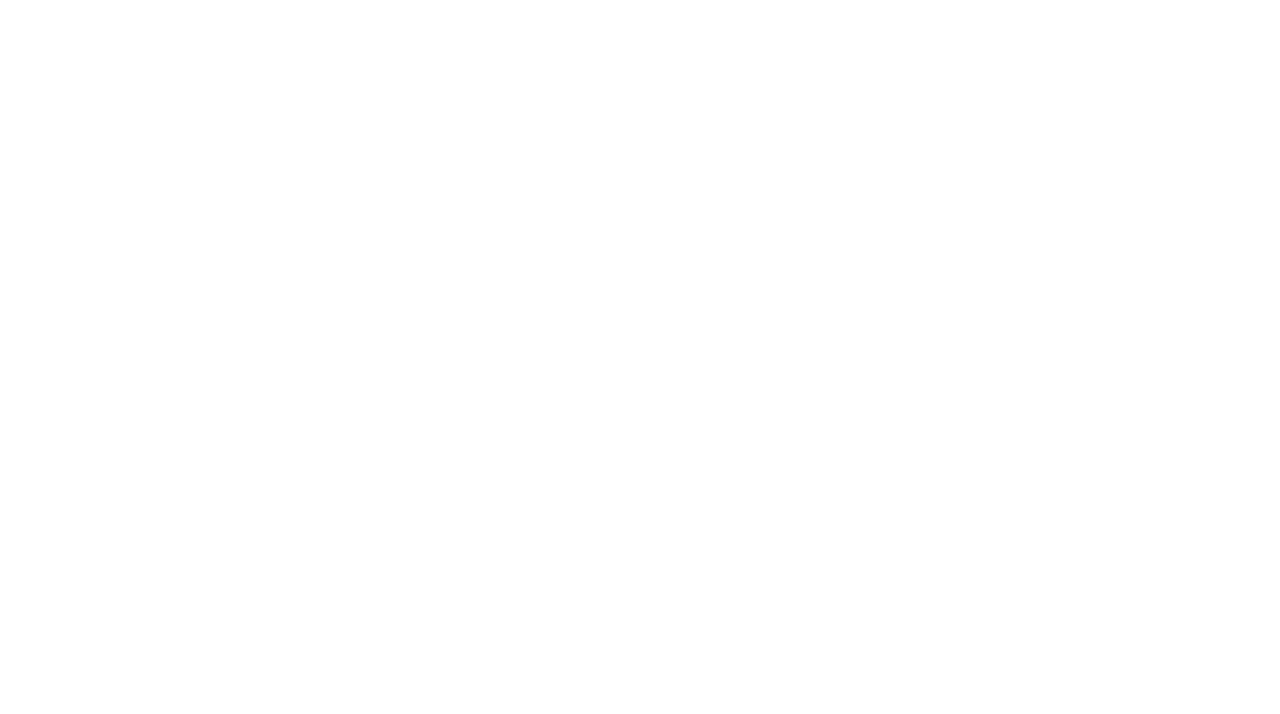
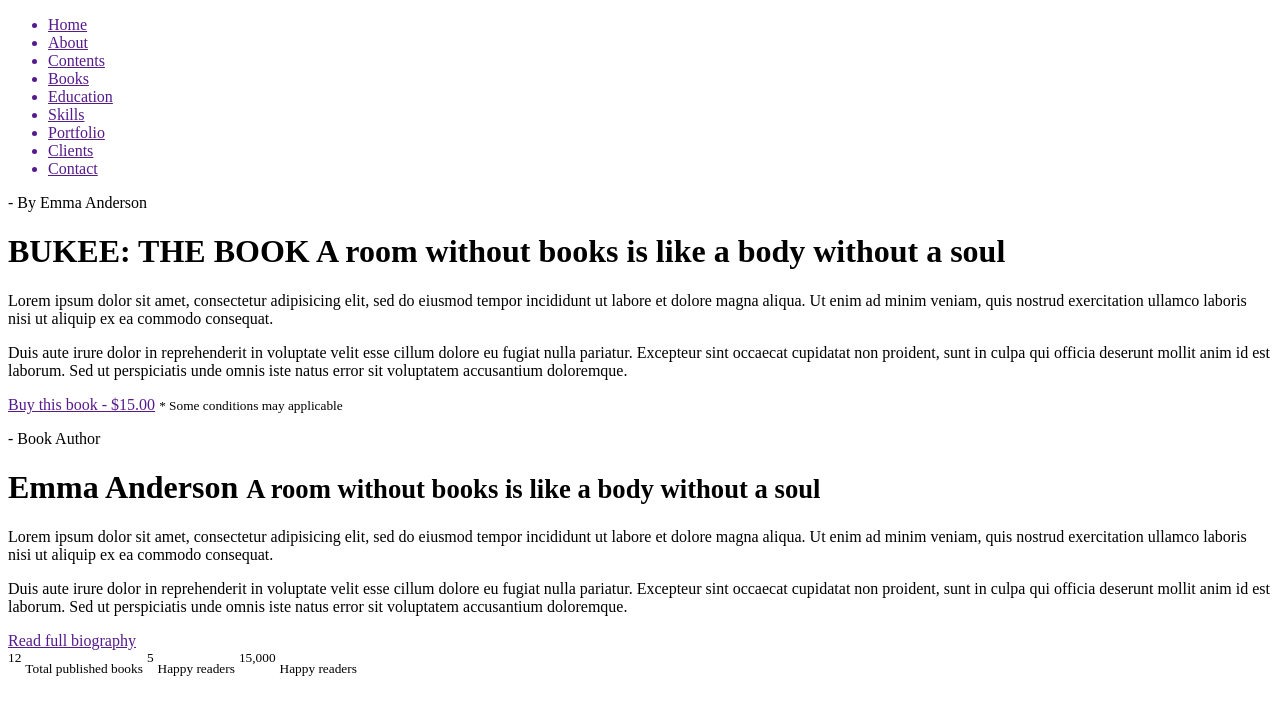
Before and after one commit to scorpioh82/Bukee1, a plain HTML site: page index.html in a window 1280 px wide. Drawn offline with Linux system fonts and the light colour scheme.

Commit message:
Update index.html

```diff
--- a/index.html
+++ b/index.html
@@ -3,9 +3,67 @@
 <head>
     <meta charset="UTF-8">
     <meta name="viewport" content="width=device-width, initial-scale=1.0">
-    <title>Document</title>
+    <title>Bukee</title>
 </head>
 <body>
+    <div class="page-main">
+    <header>
+        <div class="header">
+            <a href="" class="header_logo">
+                <ul class="header-list">
+<li class="header-list__item">Home</li>
+<li class="header-list__item">About</li>
+<li class="header-list__item">Contents</li>
+<li class="header-list__item">Books</li>
+<li class="header-list__item">Education</li>
+<li class="header-list__item">Skills</li>
+<li class="header-list__item">Portfolio</li>
+<li class="header-list__item">Clients</li>
+<li class="header-list__item">Contact</li>
+                </ul>
+            </a>
+        </div>
+    </header>
+    <div class="wrap">
+        <div class="block-book">
+            <div></div>
+            <div class="block-text">
+                <p class="block-text__name">- By Emma Anderson</p>
+                <h1 class="block-text__title">BUKEE: THE BOOK <span>A room without books is like a body without a soul</span></h1>
+            <p>
+                Lorem ipsum dolor sit amet, consectetur adipisicing elit, sed do eiusmod tempor incididunt ut labore et dolore magna aliqua. Ut enim ad minim veniam, quis nostrud exercitation ullamco laboris nisi ut aliquip ex ea commodo consequat.</p>
+
+<p>
+                Duis aute irure dolor in reprehenderit in voluptate velit esse cillum dolore eu fugiat nulla pariatur. Excepteur sint occaecat cupidatat non proident, sunt in culpa qui officia deserunt mollit anim id est laborum. Sed ut perspiciatis unde omnis iste natus error sit voluptatem accusantium doloremque.
+</p>
+<a href="" class="block-text__btn">Buy this book - $15.00</a>
+<small>* Some conditions may applicable</small>
+            </div>
+        </div>
+    </div>
+</div>
+<div class="page-article">
+    <div class="article">
+        <div class="block-avatar">
+            <div></div>
+            <div class="avatar-text">
+                <p class="avatar-text__name">- Book Author</p>
+
+            <h1 class="avatar-text__title">Emma Anderson <small>A room without books is like a body without a soul</small></h1>
+    <p>
+        Lorem ipsum dolor sit amet, consectetur adipisicing elit, sed do eiusmod tempor incididunt ut labore et dolore magna aliqua. Ut enim ad minim veniam, quis nostrud exercitation ullamco laboris nisi ut aliquip ex ea commodo consequat.</p>
+
+<p>Duis aute irure dolor in reprehenderit in voluptate velit esse cillum dolore eu fugiat nulla pariatur. Excepteur sint occaecat cupidatat non proident, sunt in culpa qui officia deserunt mollit anim id est laborum. Sed ut perspiciatis unde omnis iste natus error sit voluptatem accusantium doloremque.
+
+    </p>
+    <a href="" class="avatar-text__btn">Read full biography	</a>
+    <br>
+    <sup>12</sup> <sub>Total published books</sub>
+        <sup>5</sup> <sub>Happy readers</sub>
+
+    <sup>15,000</sup> <sub>Happy readers</sub>
+    </div>
+</div>
 
 </body>
 </html>
```
